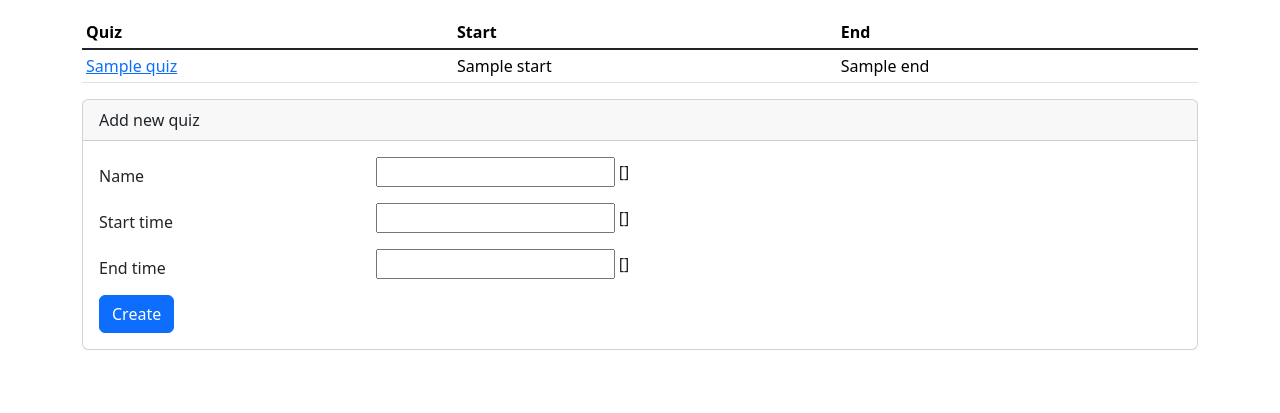
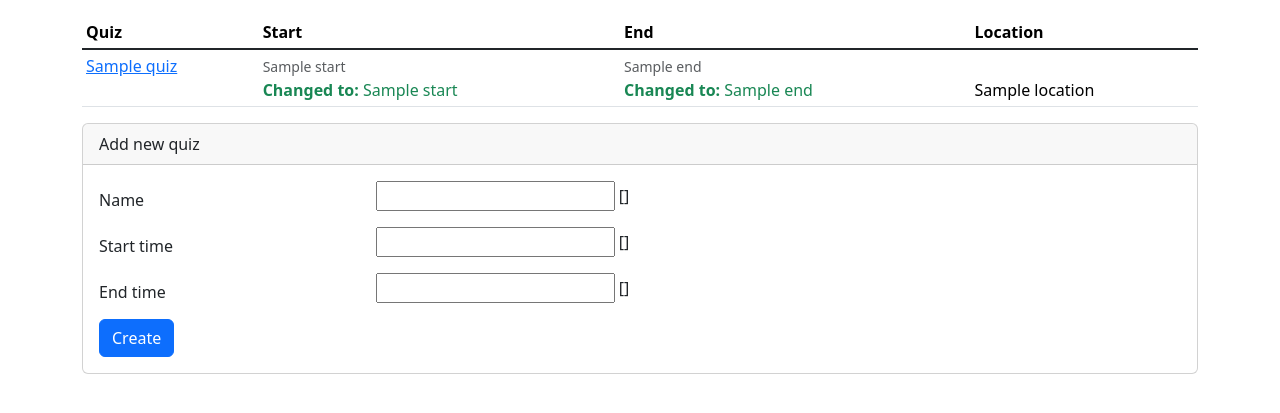
Before and after one commit to j-mao/cronos, a Django app: template exams/templates/exams/course.html in a window 1280 px wide. Shown: the part 104-517 px from the top of the page. Run offline with Django 4.2, Linux system fonts and the light colour scheme; the template is opened without the code that fills it: most values are stand-ins (such as "Sample title", 1, 10 or a date in 2020); form fields are guessed from the names that the template uses.

Commit message:
Improve accommodation display UI

```diff
--- a/exams/templates/exams/course.html
+++ b/exams/templates/exams/course.html
@@ -26,6 +26,7 @@
         <th>Quiz</th>
         <th>Start</th>
         <th>End</th>
+        <th>Location</th>
       </tr>
     </thead>
     <tbody class="table-group-divider">
@@ -34,29 +35,57 @@
           <td>
             <a href="{% url 'exams:quiz' request.resolver_match.kwargs.year request.resolver_match.kwargs.season request.resolver_match.kwargs.course_number quiz.identifier %}">
               {{ quiz.name }}
-            </a></td>
+            </a>
+          </td>
+          {% if quiz.my_accommodation_requests and quiz.my_accommodation_requests.0.accommodation %}
             <td>
-            {% if quiz.accommodated %}
               <small class="text-muted">{{ quiz.start }}</small>
               <br>
-              <em>See accommodation.</em>
-            {% else %}
-              {{ quiz.start }}
-            {% endif %}
+              <span class="text-success">
+                <strong>Changed to:</strong>
+                {{ quiz.my_accommodation_requests.0.accommodation.start }}
+              </span>
             </td>
             <td>
-            {% if quiz.accommodated %}
               <small class="text-muted">{{ quiz.end }}</small>
               <br>
-              <em>See accommodation.</em>
+              <span class="text-success">
+                <strong>Changed to:</strong>
+                {{ quiz.my_accommodation_requests.0.accommodation.end }}
+              </span>
+            </td>
+          {% elif quiz.my_accommodation_requests %}
+            <td>
+              <small class="text-muted">{{ quiz.start }}</small>
+              <br>
+              <span class="text-danger">
+                <em>Accommodation requested</em>
+              </span>
+            </td>
+            <td>
+              <small class="text-muted">{{ quiz.end }}</small>
+              <br>
+              <span class="text-danger">
+                <em>Accommodation requested</em>
+              </span>
+            </td>
           {% else %}
-              {{ quiz.end }}
+            <td>{{ quiz.start }}</td>
+            <td>{{ quiz.end }}</td>
           {% endif %}
+          {% if quiz.my_accommodation_requests and quiz.my_accommodation_requests.0.accommodation %}
+            <td class="align-bottom">
+              {{ quiz.my_accommodation_requests.0.accommodation.location }}
             </td>
+          {% else %}
+            <td>
+              <em>See course information</em>
+            </td>
+          {% endif %}
         </tr>
       {% empty %}
         <tr>
-          <td colspan=3>
+          <td colspan=4>
             <em>(None)</em>
           </td>
         </tr>
--- a/exams/templates/exams/request.html
+++ b/exams/templates/exams/request.html
@@ -46,7 +46,8 @@
 
   {% if accommodation %}
     <div class="alert alert-success" role="alert">
-      Assigned accommodation: {{ accommodation }}
+      <strong>Accommodation assigned:</strong>
+      {{ accommodation }}
     </div>
   {% else %}
     <div class="alert alert-primary" role="alert">
--- a/exams/views.py
+++ b/exams/views.py
@@ -1,6 +1,6 @@
 from django.contrib.auth.decorators import login_required
 from django.core.exceptions import PermissionDenied
-from django.db.models import Exists, OuterRef
+from django.db.models import Exists, OuterRef, Prefetch
 from django.http import HttpResponseRedirect
 from django.shortcuts import get_object_or_404, render
 from django.urls import reverse
@@ -39,7 +39,9 @@ def course(request, *, year, season, course_number):
     else:
         raise PermissionDenied
 
-    quizzes = Quiz.objects.filter(course=course).annotate(accommodated=Exists(AccommodationRequest.objects.filter(quiz=OuterRef("pk"), student=request.user, accommodation__isnull=False))).order_by("start")
+    quizzes = Quiz.objects.filter(course=course).order_by("start").prefetch_related(
+        Prefetch("accommodation_requests", queryset=AccommodationRequest.objects.filter(student=request.user), to_attr="my_accommodation_requests")
+    )
     return render(request, "exams/course.html", {"form": form, "course": course, "quizzes": quizzes, "is_instructor": is_instructor})
 
 
```
Also changed, not shown: exams/models.py (+3 -4 lines). Lines whose indentation alone changed are shown as unchanged.
